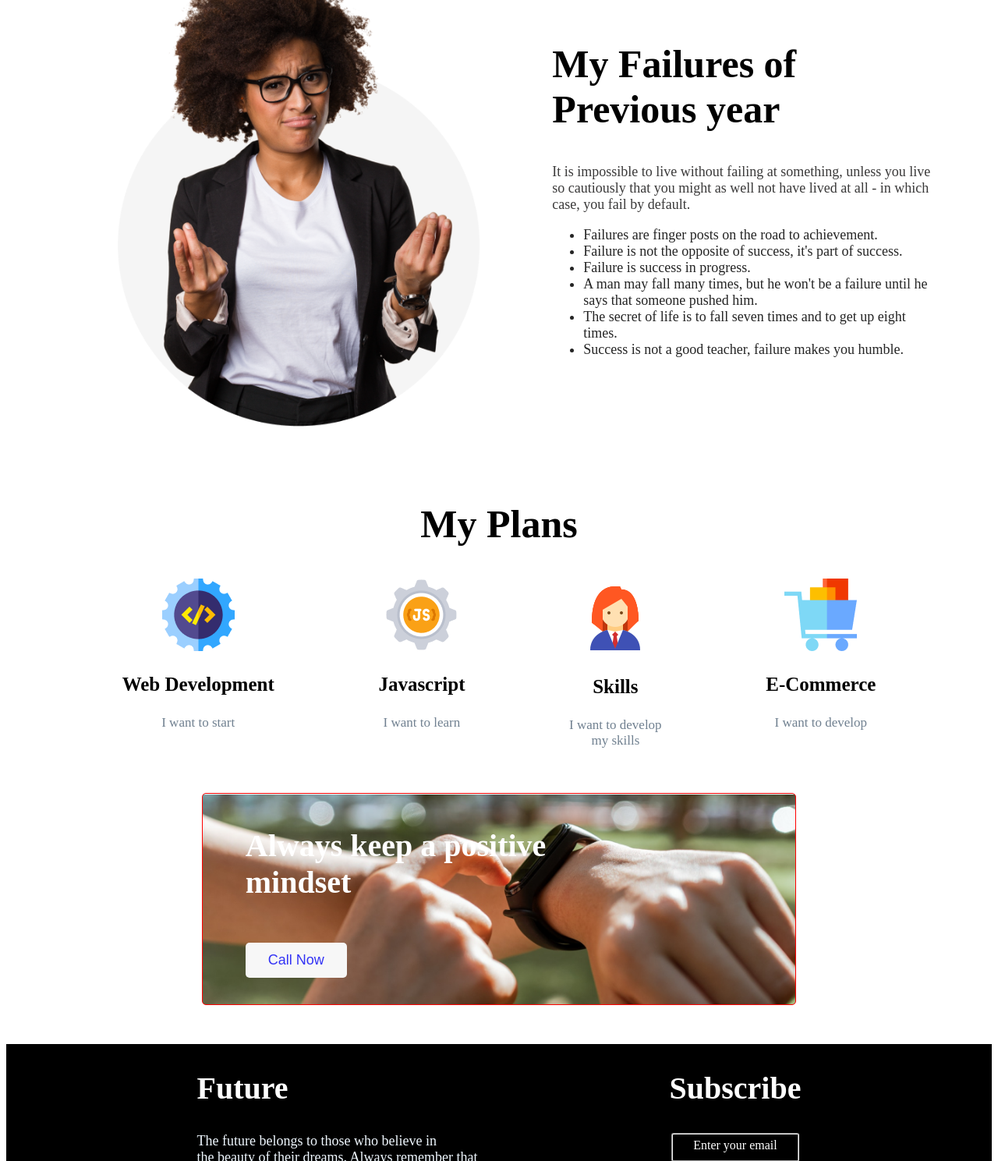
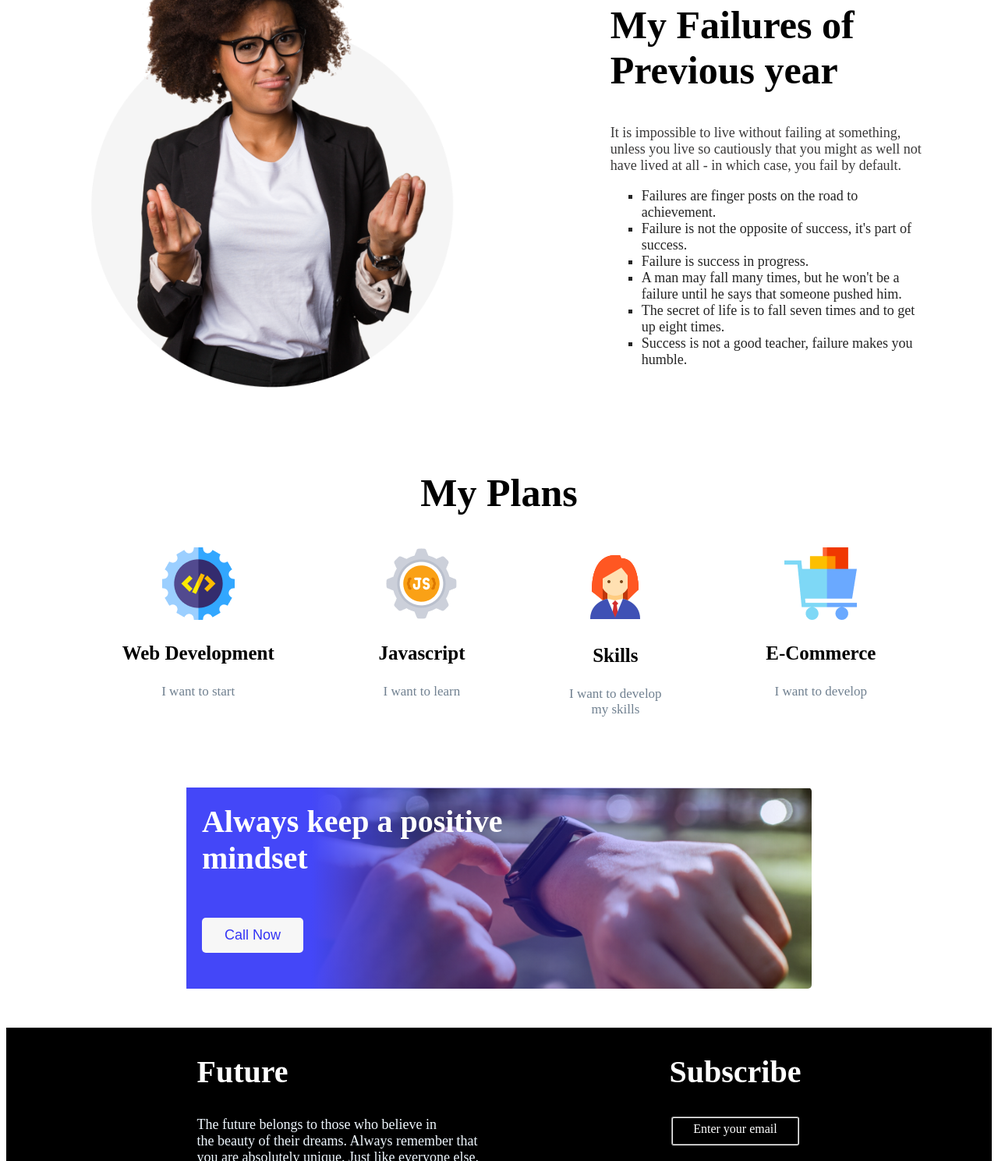
Before and after one commit to Rater7tara/new-year-new-me, a plain HTML site: page index.html in a window 1280 px wide. Shown: the part 767-2256 px from the top of the page at 78% size. Drawn offline with Linux system fonts and the light colour scheme.

```diff
--- a/index.html
+++ b/index.html
@@ -71,11 +71,11 @@
         <!-- My plans end -->
 
         <!-- Always keep section -->
-        <section >
+        <section>
             <div class="always-keep">
                 <div class="always-keep-container">
                     <h2>Always keep a positive <br> mindset</h2>
-                    <button class="btn-primary">Call Now</button>
+                    <button id="btn-primary" class="btn-primary">Call Now</button>
                 </div>
             </div>
         </section>
--- a/styles/style.css
+++ b/styles/style.css
@@ -46,22 +46,22 @@ main{
 }
 .failures-sec{
     display: flex;
-    justify-content: space-between;
-    padding-top: 50px;
+    justify-content: space-around;
     padding-bottom: 50px;
     gap: 20px;
+    width: 100%;
+    height: 650px;
 }
 .person-img{
     height: 100%;
     width: 50%;
     margin-left: 50px;
-    text-align: center;
 }
 .failures-content{
     font-size: 18px;
     color: rgb(59, 58, 58);
-    height: 500px;
-    width: 500px;
+    height: 600px;
+    width: 400px;
     margin-top: 100px;
     margin-right: 50px;
     text-align: left;
@@ -71,12 +71,9 @@ main{
     color: black;
     font-size: 50px;
 }
-ul{
-    list-style-type:disc;
-}
 li{
     color: rgb(37, 37, 37);
-
+    list-style-type: square;
 }
 
 /* My failures section end */
@@ -111,21 +108,29 @@ li{
     background-size: cover;
     background-position: center;
     background-repeat: no-repeat;
-    height: 250px;
+    height: 258px;
     border-radius: 5px;
     margin: auto;
-    width: 60%;
-    padding: 10px;
-    border: 1px solid red;
+    width: 65%;
 }
 .always-keep-container{
     text-align: left;
-    padding-left: 25px;
-    margin-left: 20px;
+    height: 258px;
+    width: 100%;
+    background-image: linear-gradient(to right, rgb(68, 71, 248) 20%,
+    rgba(13, 0, 194, 0.342) 40%,
+    rgba(67, 53, 255, 0.363) 60%,
+    rgba(0,0,0,0));
+     background-position: center;
 }
 .always-keep-container h2{
     font-size: 40px;
     color: white;
+    padding-left: 20px;
+    padding-top: 20px;
+}
+#btn-primary{
+    margin-left: 20px;
 }
 
 /* always keep end */
```
Also changed, not shown: images/icons/icons8-done-48.png (added).
